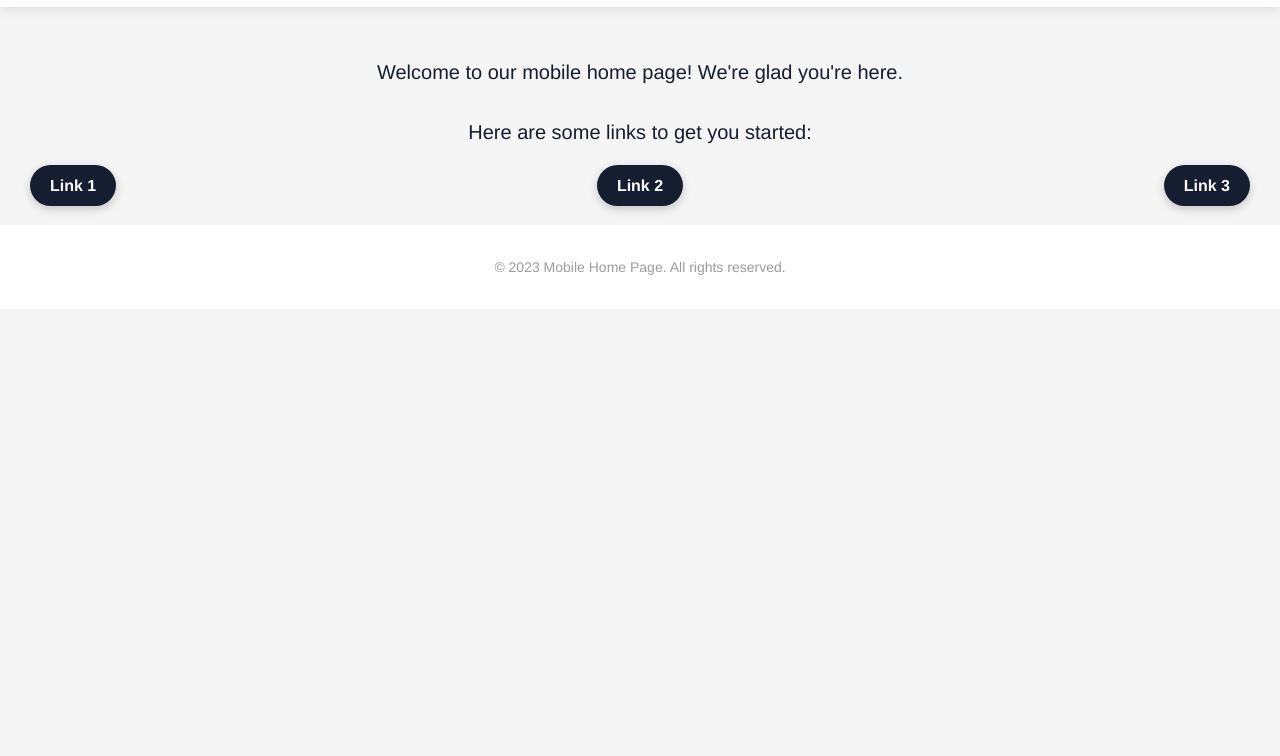
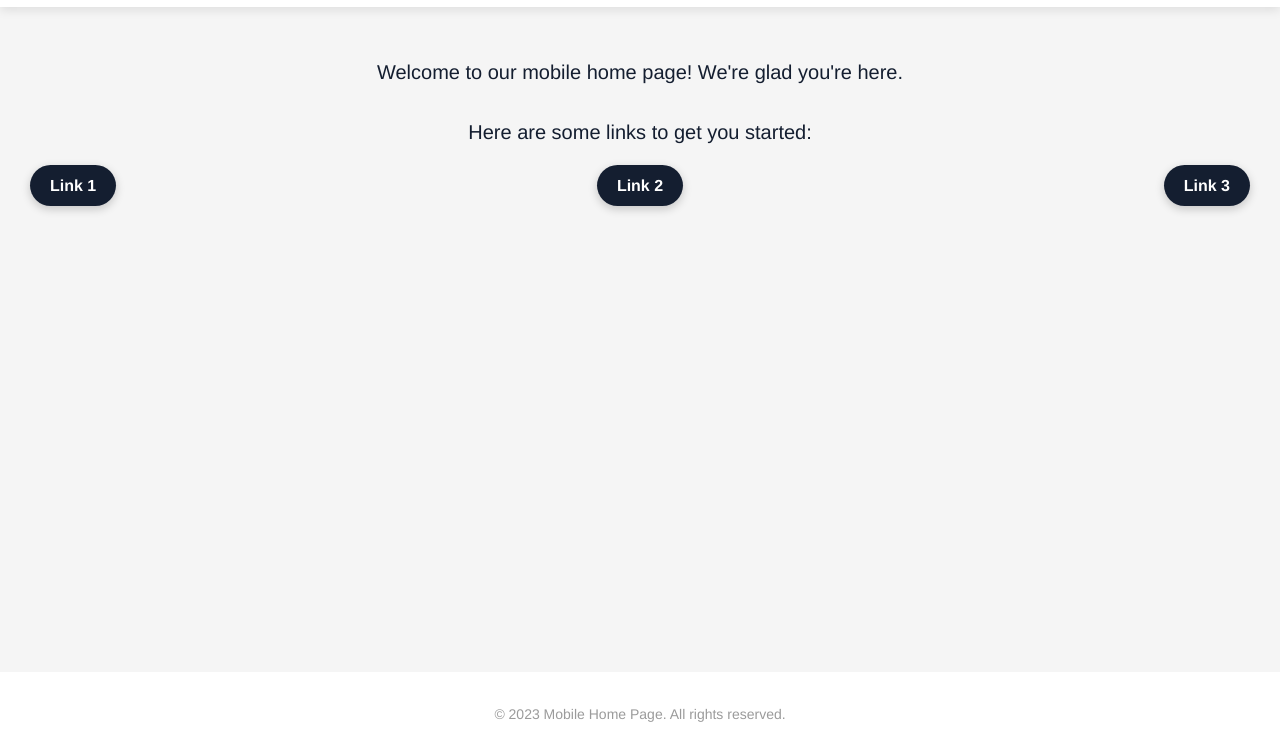
Before and after one commit to yerolk/calculator, a plain HTML site: page index.html in a window 1280 px wide. Shown: the part 44-800 px from the top of the page. Drawn offline with Linux system fonts and the light colour scheme.

Commit message:
Update index.html

```diff
--- a/index.html
+++ b/index.html
@@ -10,6 +10,9 @@
         padding: 0;
         font-family: 'Helvetica Neue', Helvetica, Arial, sans-serif;
         background-color: #F5F5F5;
+        display: flex;
+        flex-direction: column;
+        min-height: 100vh;
       }
       #header {
         background-color: #FFFFFF;
@@ -25,6 +28,7 @@
       #content {
         padding: 30px 20px;
         text-align: center;
+        flex: 1 0 auto;
       }
       #content p {
         font-size: 20px;
@@ -63,6 +67,7 @@
         padding: 20px;
         text-align: center;
         font-size: 14px;
+        margin-top: auto;
       }
     </style>
   </head>
```
